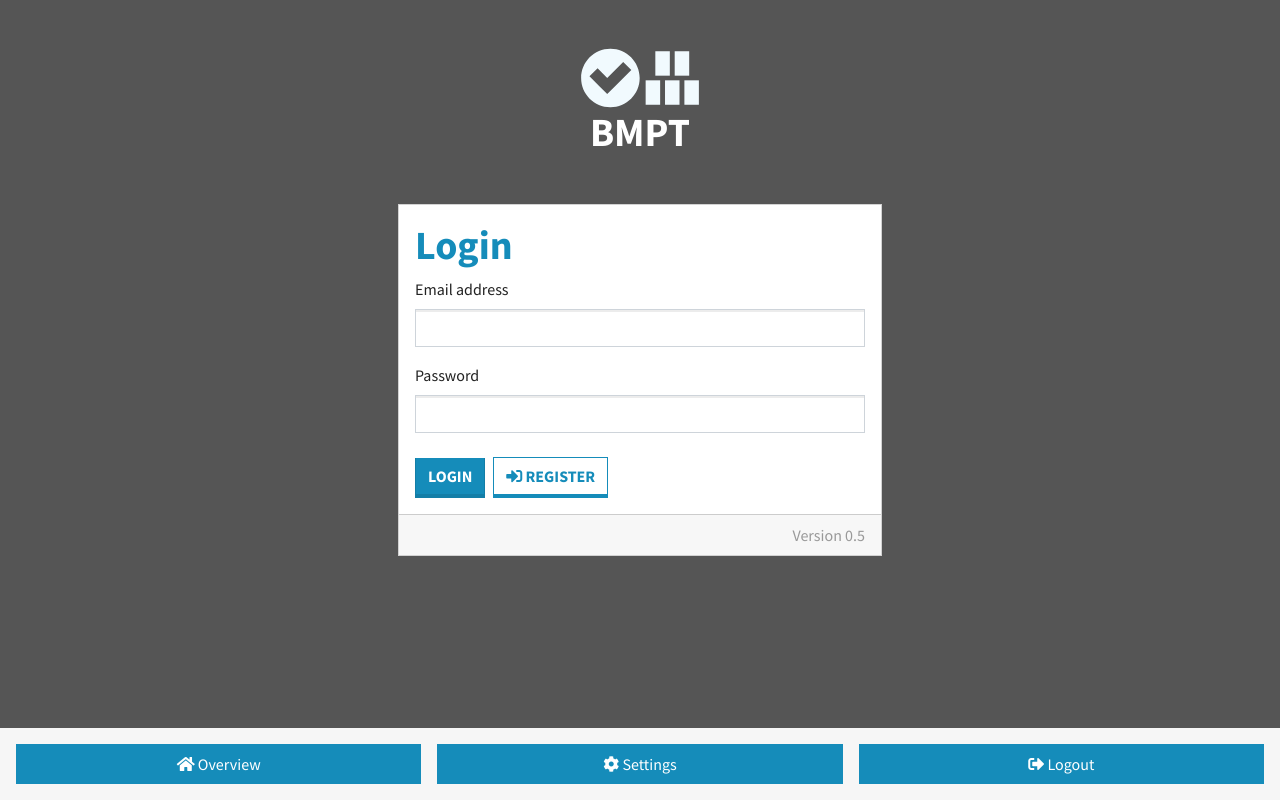
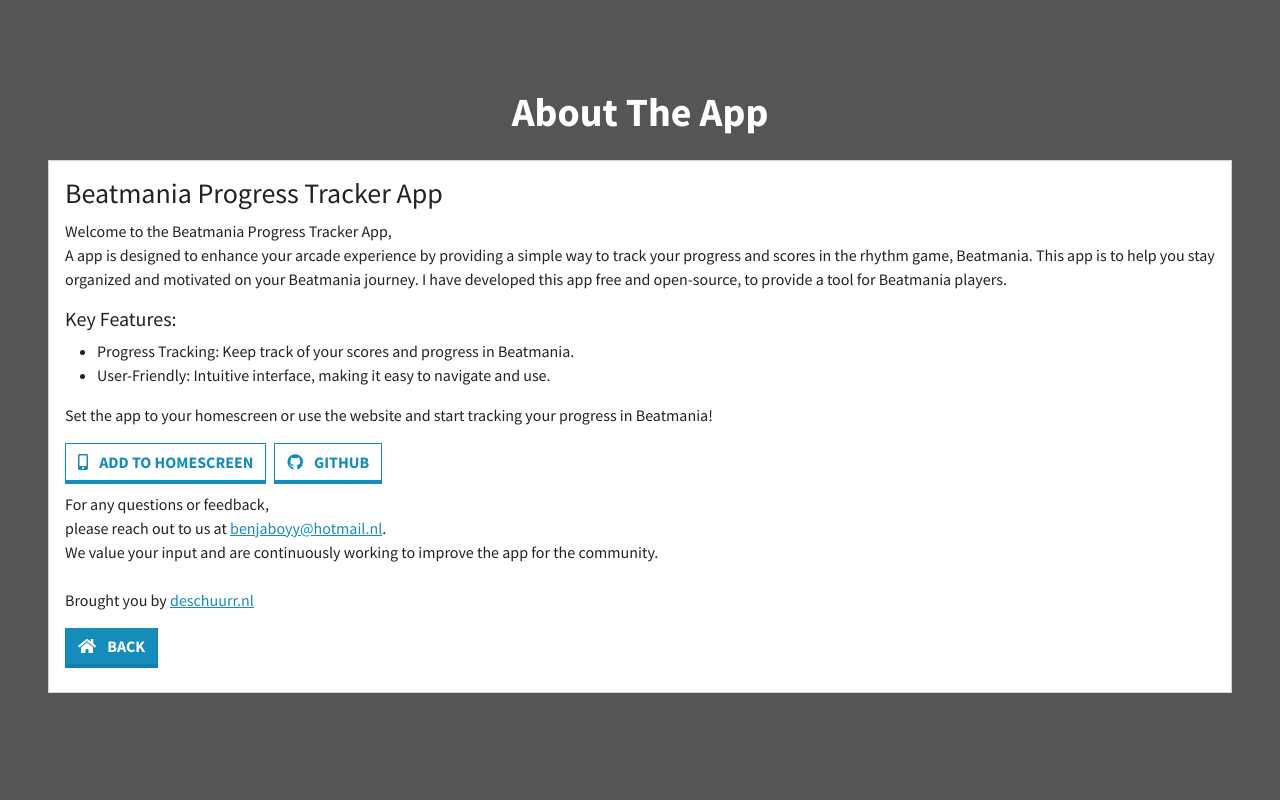
Before and after one commit to benjaboyy/beatmania-app-structure, a Vue app: page /about in a window 1280 px wide. Before the commit this address led to /login. Built offline with nearby package versions, Linux system fonts and the light colour scheme; some icons are missing.

Commit message:
Add info pages and UI changes
- Add about us
- Add admin panel
- Update UI

```diff
--- a/src/App.vue
+++ b/src/App.vue
@@ -1,20 +1,12 @@
 <template>
   <header-app v-if="isAuthenticated"></header-app>
-  <div v-if="!isLoaded" class="login-screen mt-5 px-2 mx-auto text-center">
-      <h2>Loading...</h2>
+  <div v-if="!isLoaded" class="login-screen mt-5 pt-5 px-2 mx-auto text-center">
+    <h1 class="display-2"><i class="fa fa-compact-disc fa-spin"></i></h1>
+    <h2>Loading...</h2>
   </div>
-  <router-view v-if="isLoaded" @loaded="loaded" @data="dataGetter"></router-view>
-  <ul class="nav nav-pills nav-justified position-fixed bottom-0 w-100 bg-light p-3">
-    <li class="nav-item">
-      <router-link to="/" class="nav-link active" href="#" type="button" role="button"><i class="fa fa-home"></i> Overview</router-link>
-    </li>
-    <li class="nav-item mx-3">
-      <router-link to="/settings" class="nav-link active" href="#" type="button" role="button"><i class="fa fa-cog"></i> Settings</router-link>
-    </li>
-    <li class="nav-item">
-      <a @click="logout" class="nav-link active"><i class="fa fa-sign-out-alt"></i> Logout</a>
-    </li>
-  </ul>
+  <div class="mt-5 pt-3">
+    <router-view v-if="isLoaded" @loaded="loaded" @data="dataGetter"></router-view>
+  </div>
 </template>
 
 <script>
--- a/src/components/UI/HeaderApp.vue
+++ b/src/components/UI/HeaderApp.vue
@@ -1,13 +1,33 @@
 <template>
-  <nav class="navbar navbar-light bg-primary ">
+      <nav class="navbar navbar-dark bg-primary fixed-top">
         <div class="container-fluid">
           <router-link to="/" class="navbar-brand" href="#">
             <img src="../../assets/svg/logo.svg" width="60" height="30" class="d-inline-block align-top" alt="">
           </router-link>
-      <div class="d-flex">
-<!--        <router-link to="/" class="btn btn-light border-primary" href="#" type="button" role="button"><i class="fa fa-home"></i></router-link>-->
-<!--        <router-link to="/settings" class="btn btn-light border-primary ms-2" href="#" type="button" role="button"><i class="fa fa-cog"></i></router-link>-->
-<!--        <button @click="logout" class="btn btn-light border-primary ms-2"><i class="fa fa-sign-out-alt"></i></button>-->
+          <button class="navbar-toggler" type="button" data-bs-toggle="offcanvas" data-bs-target="#offcanvasDarkNavbar" aria-controls="offcanvasDarkNavbar">
+            <span class="navbar-toggler-icon"></span>
+          </button>
+          <div class="offcanvas offcanvas-end text-bg-primary" tabindex="-1" id="offcanvasDarkNavbar" aria-labelledby="offcanvasDarkNavbarLabel">
+            <div class="offcanvas-header">
+              <h5 class="offcanvas-title" id="offcanvasDarkNavbarLabel">BMGress app</h5>
+              <button type="button" class="btn-close btn-close-white" data-bs-dismiss="offcanvas" aria-label="Close"></button>
+            </div>
+            <div class="offcanvas-body">
+              <ul class="navbar-nav justify-content-end flex-grow-1">
+                <li class="nav-item">
+                  <router-link to="/" class="nav-link btn btn-dark mb-2" href="#" type="button" role="button" exact><i class="fa fa-home"></i> Overview</router-link>
+                </li>
+                <li class="nav-item">
+                  <router-link to="/settings" class="nav-link btn btn-dark mb-2" href="#" type="button" role="button" exact><i class="fa fa-cog"></i> Settings</router-link>
+                </li>
+                <li class="nav-item">
+                  <router-link to="/about" class="nav-link btn btn-dark mb-2" href="#" type="button" role="button"><i class="fa fa-question"></i> About & Info</router-link>
+                </li>
+                <li class="nav-item">
+                  <a @click="logout" class="nav-link btn btn-dark mb-2"><i class="fa fa-sign-out-alt"></i> Logout</a>
+                </li>
+              </ul>
+            </div>
           </div>
         </div>
       </nav>
--- /dev/null
+++ b/src/components/pages/AboutUs.vue
@@ -0,0 +1,40 @@
+<template>
+  <div class="stats-screen px-2 px-md-5 m-auto">
+    <h1 class="text-center my-4">About the app</h1>
+    <div class="card">
+      <div class="card-body">
+        <h3>Beatmania Progress Tracker App</h3>
+        <p>Welcome to the Beatmania Progress Tracker App,<br>
+          A app is designed to enhance your arcade experience by providing a simple way to track your progress and scores in the rhythm game, Beatmania.
+          This app is to help you stay organized and motivated on your Beatmania journey.
+          I have developed this app free and open-source, to provide a tool for Beatmania players.
+        </p>
+          <h5>Key Features:</h5>
+      <ul>
+        <li>Progress Tracking: Keep track of your scores and progress in Beatmania.</li>
+        <li>User-Friendly: Intuitive interface, making it easy to navigate and use.</li>
+      </ul>
+        <p>Set the app to your homescreen or use the website and start tracking your progress in Beatmania!</p>
+        <div class="mb-2">
+          <button class="btn btn-outline-primary me-2"><i class="fa fa-mobile-alt me-2"></i> Add to homescreen</button>
+          <a href="https://github.com/benjaboyy/beatmania-app-structure" class="btn btn-outline-primary"><i class="fab fa-github me-2"></i> Github</a>
+        </div>
+        <p>For any questions or feedback, <br>please reach out to us at <a href="mailto:benjaboyy@hotmail.nl">benjaboyy@hotmail.nl</a>.
+          <br>We value your input and are continuously working to improve the app for the community. <br><br>
+            Brought you by <a href="https://deschuurr.nl/?lang=en">deschuurr.nl</a>
+          </p>
+        <router-link to="/" class="btn btn-primary mb-2" href="#" type="button" role="button" exact><i class="fa fa-home me-2"></i> Back</router-link>
+      </div>
+    </div>
+  </div>
+</template>
+
+<script>
+export default {
+  name: 'AdminUs',
+  props: {
+    msg: String,
+  },
+  emits: ['select-view'],
+};
+</script>
--- /dev/null
+++ b/src/components/pages/AdminPanel.vue
@@ -0,0 +1,21 @@
+<template>
+  <div class="stats-screen px-2 px-md-5 m-auto">
+    <h1 class="text-center my-4">Admin Panel</h1>
+        <router-link to="/submitSong" class="btn w-100 btn-light me-2 mb-2" href="#" type="button" role="button">Update Song</router-link>
+        <router-link to="/submitGame" class="btn w-100 btn-light me-2 mb-2" href="#" type="button" role="button">Update Game</router-link>
+        <router-link to="/submitCourse" class="btn w-100 btn-light me-2 mb-2" href="#" type="button" role="button">Update Course</router-link>
+        <router-link to="/import" class="btn w-100 btn-theme-1 me-2 mb-2" href="#" type="button" role="button">Song to JSON</router-link>
+        <a class="btn w-100 btn-primary me-2 mb-2" @click="testToken" href="#" type="button" role="button">Update stats</a>
+
+  </div>
+</template>
+
+<script>
+export default {
+  name: 'AdminPanel',
+  props: {
+    msg: String,
+  },
+  emits: ['select-view'],
+};
+</script>
--- a/src/components/pages/Welcome.vue
+++ b/src/components/pages/Welcome.vue
@@ -1,41 +1,28 @@
 <template>
   <div class="stats-screen px-2 px-md-5 m-auto">
     <h1 class="text-center my-4">Welcome DJ {{ userName }}</h1>
-    <div class="card">
-      <div class="card-body">
-        <h3>Admin Panel</h3>
-        <router-link to="/submitSong" class="btn btn-sm btn-light me-2 mb-2" href="#" type="button" role="button">Update Song</router-link>
-        <router-link to="/submitGame" class="btn btn-sm btn-light me-2 mb-2" href="#" type="button" role="button">Update Game</router-link>
-        <router-link to="/submitCourse" class="btn btn-sm btn-light me-2 mb-2" href="#" type="button" role="button">Update Course</router-link>
-        <router-link to="/import" class="btn btn-sm btn-theme-1 me-2 mb-2" href="#" type="button" role="button">Song to JSON</router-link>
-        <a class="btn btn-sm btn-primary me-2 mb-2" @click="testToken" href="#" type="button" role="button">Update stats</a>
-      </div>
-    </div>
     <div class="row">
       <div v-for="game in filteredGames" v-bind:key="game" class="col-md-6 mt-4">
         <div class="card">
           <div class="card-body">
             <span class="p-2 bg-dark text-white float-end"><strong>5K</strong></span>
             <h3><strong>{{ game.name }}</strong></h3>
-
-            <p>
-              <span class="text-primary">Songs: </span>{{ gamestats[game.id].songs }}<br>
-
-            </p>
             <div class="mb-2">
               <router-link :to="'/games/' + game.id" class="btn btn-primary me-2" href="#"><i class="fa fa-compact-disc"></i> Songlist</router-link>
               <router-link :to="'/g/course/' + game.id" class="btn btn-primary" href="#"><i class="fa fa-layer-group"></i> Courses</router-link>
             </div>
+            <span class="text-primary">Songs: </span>{{ gamestats[game.id].songs }}<br>
+            <span class="text-primary">System: </span>Arcade<br>
             <div v-if="game.trackedGame.singles">
-              <p class="mb-1">Singles <span class="text-primary">Cleared: </span>{{ gamestats[game.id].singles.clear }}/{{ gamestats[game.id].singles.total }}</p>
+              <p class="mb-1"><span class="text-primary">Singles: </span>{{ gamestats[game.id].singles.clear }}/{{ gamestats[game.id].singles.total }}</p>
               <progress-bar-stats :clear="gamestats[game.id].singles.clear" :total="gamestats[game.id].singles.total" :name="'primary'"></progress-bar-stats>
             </div>
             <div v-if="game.trackedGame.doubles">
-              <p class="mb-1">Doubles <span class="text-primary">Cleared: </span>{{ gamestats[game.id].doubles.clear }}/{{ gamestats[game.id].doubles.total }}</p>
+              <p class="mb-1"><span class="text-primary">Doubles: </span>{{ gamestats[game.id].doubles.clear }}/{{ gamestats[game.id].doubles.total }}</p>
               <progress-bar-stats :clear="gamestats[game.id].doubles.clear" :total="gamestats[game.id].doubles.total" :name="'primary'"></progress-bar-stats>
             </div>
             <div v-if="game.trackedGame.singleCourse || game.trackedGame.doubleCourse">
-              <p class="mb-1">Cources: <span class="text-primary">Cleared: </span>{{ gamestats[game.id].courses.clear }}/{{ gamestats[game.id].courses.total }}</p>
+              <p class="mb-1"><span class="text-primary">Cources:: </span>{{ gamestats[game.id].courses.clear }}/{{ gamestats[game.id].courses.total }}</p>
               <progress-bar-stats :clear="gamestats[game.id].courses.clear" :total="gamestats[game.id].courses.total" :name="'primary'"></progress-bar-stats>
             </div>
           </div>
@@ -43,7 +30,7 @@
       </div>
       <div class="col-12 my-4 text-center">
         <router-link to="/settings" class="btn btn-block btn-secondary" href="#" type="button" role="button">Select games</router-link>
-        <div id="emailHelp" class="form-text">Find more games to track in your account settings.</div>
+        <div id="emailHelp" class="form-text mt-3">Find more games to track in your account settings.</div>
       </div>
 
     </div>
--- a/src/forms/user/LoginScreen.vue
+++ b/src/forms/user/LoginScreen.vue
@@ -22,11 +22,12 @@
 
           </div>
           <button class="btn btn-primary">Login</button>
-          <router-link to="/register" type="submit" class="btn btn-block btn-outline-primary ms-2"><i class="fa fa-sign-in-alt"></i> Register</router-link>
+          <router-link to="/register" type="submit" class="btn btn-block btn-outline-primary ms-2">Register</router-link>
+          <router-link to="/about" type="submit" class="btn btn-block btn-link">About app</router-link>
         </form>
       </div>
       <div class="card-footer text-end text-muted">
-        Version 0.5
+        Version 1.0.0
       </div>
     </div>
   </div>
--- a/src/main.js
+++ b/src/main.js
@@ -20,6 +20,8 @@
 
 import store from './store/index.js'
 import importSongs from "@/components/pages/ImportSongs";
+import AboutUs from "@/components/pages/AboutUs";
+import AdminPanel from "@/components/pages/AdminPanel";
 
 const router = createRouter({
     history: createWebHistory(),
@@ -34,6 +36,8 @@
         { path: '/submitGame', component: submitGame, meta: { requiresAuth: true } },
         { path: '/submitCourse', component: submitCourse, meta: { requiresAuth: true } },
         { path: '/import', component: importSongs, meta: { requiresAuth: true } },
+        { path: '/Admin', component: AdminPanel, meta: { requiresAuth: true } },
+        { path: '/about', component: AboutUs, meta: { requiresAuth: false } },
         { path: '/register', component: RegisterUser },
         { path: '/:notFound(.*)', redirect: '/welcome'},
     ],
```
Lines whose indentation alone changed are shown as unchanged.
